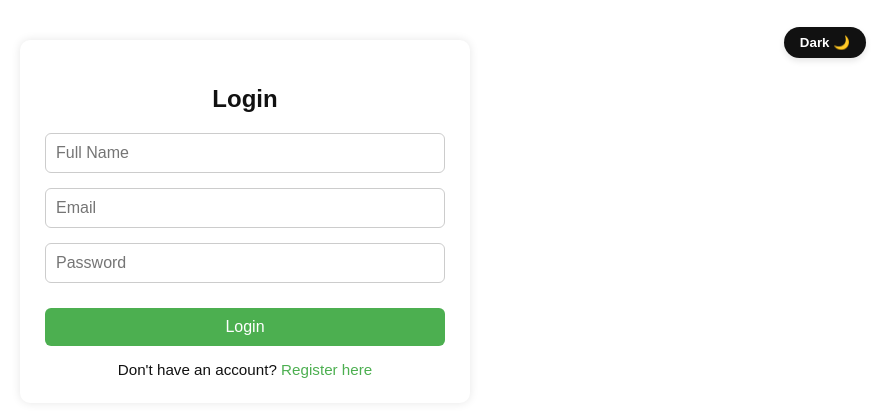
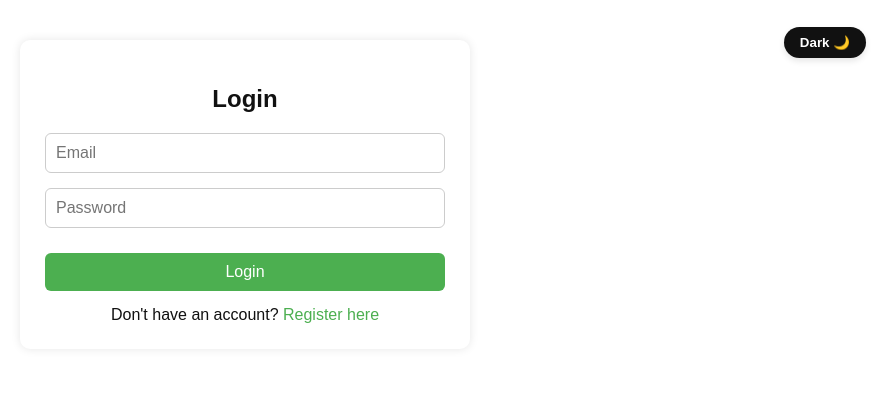
Before and after one commit to Gokulg2401/fullstack, a React (Create React App) app: page /login in a window 1280 px wide. Shown: the top 416 px of the page, without its empty margins (395-1280 px from the left). Built offline with nearby package versions, Linux system fonts and the light colour scheme.

Commit message:
final fix

```diff
--- a/src/comp/Login.jsx
+++ b/src/comp/Login.jsx
@@ -4,7 +4,7 @@ import { authAPI } from '../services/apiClient';
 import './Login.css';
 
 const Login = () => {
-  const [form, setForm] = useState({ name: '', email: '', password: '' });
+  const [form, setForm] = useState({ email: '', password: '' });
   const [loading, setLoading] = useState(false);
   const [error, setError] = useState('');
   const navigate = useNavigate();
@@ -18,7 +18,7 @@ const Login = () => {
     e.preventDefault();
 
     // Basic validation
-    if (!form.name || !form.email || !form.password) {
+    if (!form.email || !form.password) {
       setError('Please fill in all fields');
       return;
     }
@@ -47,19 +47,10 @@ const Login = () => {
   };
 
   return (
-    <div className="login-container">
+    <div className="register-container">
       <h2>Login</h2>
-      {error && <div className="error-message">{error}</div>}
-      <form className="login-form" onSubmit={handleSubmit}>
-        <input
-          type="text"
-          name="name"
-          placeholder="Full Name"
-          value={form.name}
-          onChange={handleChange}
-          disabled={loading}
-          required
-        />
+      {error && <div className="error-message" style={{ color: 'red', marginBottom: '10px' }}>{error}</div>}
+      <form onSubmit={handleSubmit}>
         <input
           type="email"
           name="email"
@@ -81,14 +72,24 @@ const Login = () => {
         />
         <button
           type="submit"
-          className="login-button"
           disabled={loading}
+          style={{
+            backgroundColor: loading ? '#ccc' : '#4CAF50',
+            cursor: loading ? 'not-allowed' : 'pointer',
+            color: 'white',
+            padding: '10px',
+            fontSize: '16px',
+            border: 'none',
+            borderRadius: '6px',
+            width: '100%',
+            marginTop: '10px'
+          }}
         >
           {loading ? 'Logging in...' : 'Login'}
         </button>
       </form>
-      <div className="register-link">
-        Don't have an account? <Link to="/register">Register here</Link>
+      <div style={{ marginTop: '15px', textAlign: 'center' }}>
+        Don't have an account? <Link to="/register" style={{ color: '#4CAF50', textDecoration: 'none' }}>Register here</Link>
       </div>
     </div>
   );
```
Also changed, not shown: 1 other file (tests, documents, lock files or other folders).
